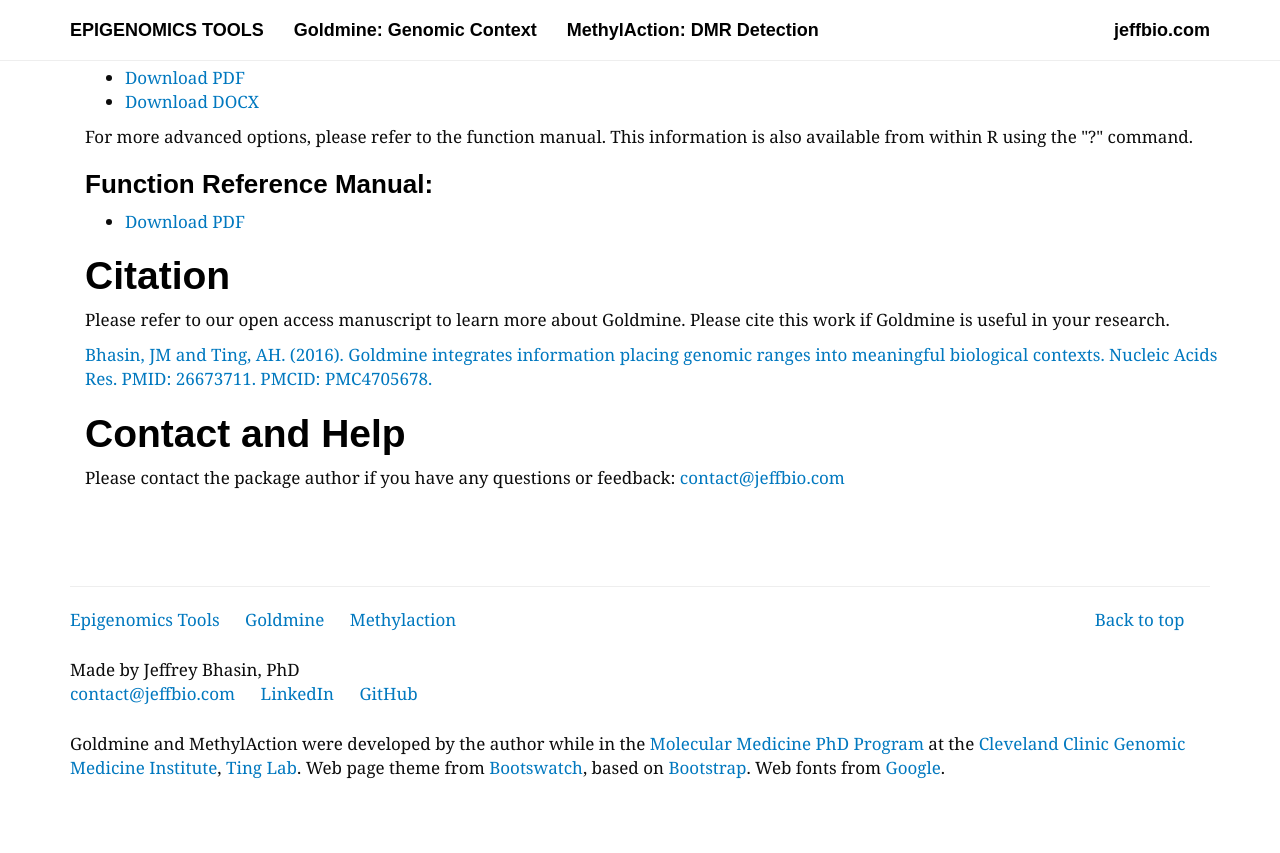
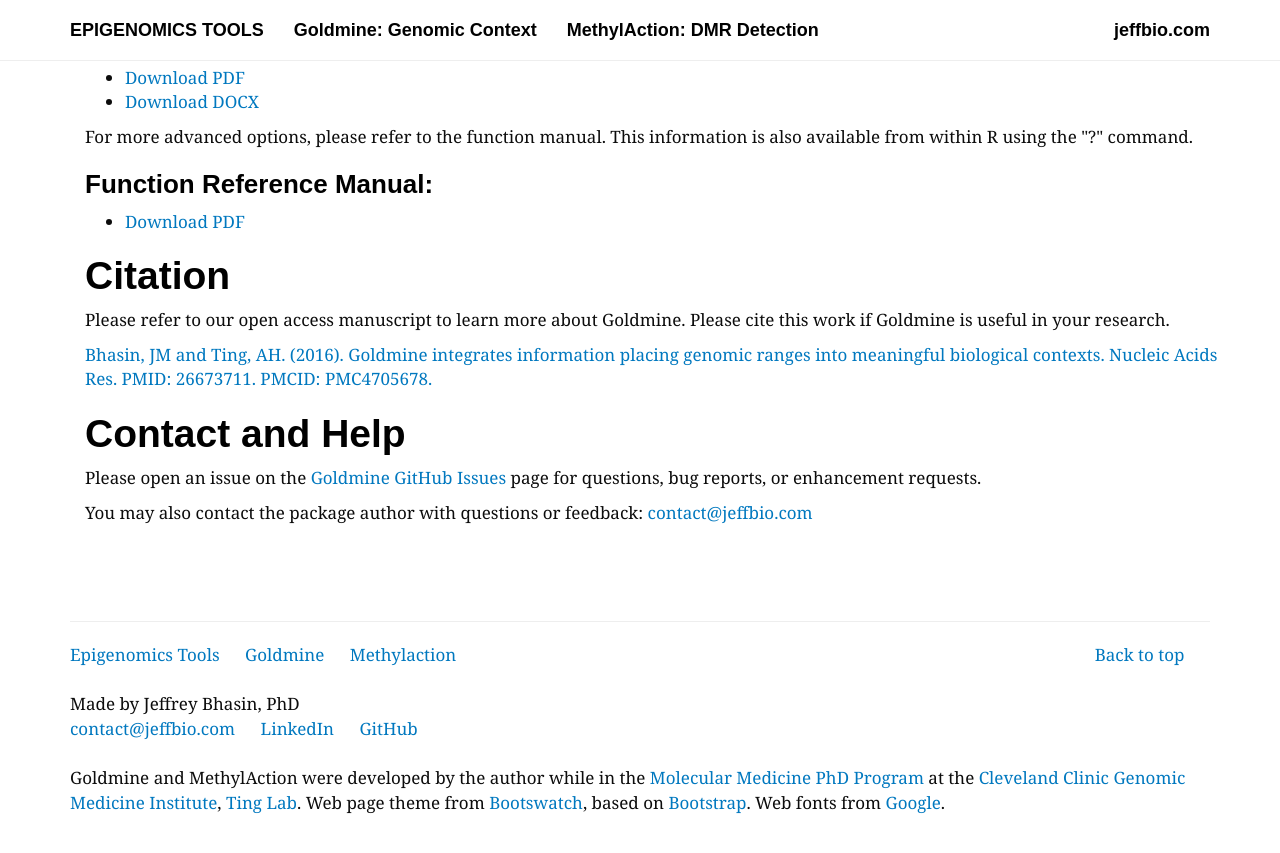
Before and after one commit to jeffbhasin/jeffbhasin.github.io, a Jekyll site: the page built from goldmine/index.html, in a window 1280 px wide and 900 px high, scrolled down 859 px. Shown: the top 853 px of the window. Built offline with Jekyll 4.4.1, drawn with Linux system fonts in a browser that asks for light colours; nearby versions of some CDN libraries; some web fonts are replaced.

Commit message:
Add link to issues tracker for each project

```diff
--- a/goldmine/index.html
+++ b/goldmine/index.html
@@ -47,6 +47,7 @@ title: "Goldmine: Integrating information to place epigenome-wide results into b
     <p><a href="http://www.ncbi.nlm.nih.gov/pubmed/27257071">Bhasin, JM and Ting, AH. (2016). Goldmine integrates information placing genomic ranges into meaningful biological contexts. Nucleic Acids Res. PMID: 26673711. PMCID: PMC4705678.</a></p>
 
     <h1>Contact and Help</h1>
-    <p>Please contact the package author if you have any questions or feedback: <script type="text/javascript">eval(unescape("%70%73%75%77%67%34%39%3d%5b%27%25%36%33%25%36%66%25%36%65%25%37%34%25%36%31%25%36%33%25%37%34%27%2c%5b%27%25%36%33%25%36%66%25%36%64%27%2c%27%25%36%61%25%36%35%25%36%36%25%36%36%25%36%32%25%36%39%25%36%66%27%5d%2e%72%65%76%65%72%73%65%28%29%2e%6a%6f%69%6e%28%27%2e%27%29%5d%2e%6a%6f%69%6e%28%27%40%27%29%3b%71%62%75%75%74%31%35%3d%75%6e%65%73%63%61%70%65%28%70%73%75%77%67%34%39%29%3b%64%6f%63%75%6d%65%6e%74%2e%77%72%69%74%65%28%71%62%75%75%74%31%35%2e%6c%69%6e%6b%28%27%6d%61%69%27%2b%27%6c%74%6f%3a%27%2b%70%73%75%77%67%34%39%29%29%3b"));</script></p>
+    <p>Please open an issue on the <a href="https://github.com/jeffbhasin/goldmine/issues">Goldmine GitHub Issues</a> page for questions, bug reports, or enhancement requests.</p>
+    <p>You may also contact the package author with questions or feedback: <script type="text/javascript">eval(unescape("%70%73%75%77%67%34%39%3d%5b%27%25%36%33%25%36%66%25%36%65%25%37%34%25%36%31%25%36%33%25%37%34%27%2c%5b%27%25%36%33%25%36%66%25%36%64%27%2c%27%25%36%61%25%36%35%25%36%36%25%36%36%25%36%32%25%36%39%25%36%66%27%5d%2e%72%65%76%65%72%73%65%28%29%2e%6a%6f%69%6e%28%27%2e%27%29%5d%2e%6a%6f%69%6e%28%27%40%27%29%3b%71%62%75%75%74%31%35%3d%75%6e%65%73%63%61%70%65%28%70%73%75%77%67%34%39%29%3b%64%6f%63%75%6d%65%6e%74%2e%77%72%69%74%65%28%71%62%75%75%74%31%35%2e%6c%69%6e%6b%28%27%6d%61%69%27%2b%27%6c%74%6f%3a%27%2b%70%73%75%77%67%34%39%29%29%3b"));</script></p>
 
     </div>
--- a/methylaction/index.html
+++ b/methylaction/index.html
@@ -54,6 +54,8 @@ title: "MethylAction: Detecting differentially methylated regions (DMRs) that di
     <p><a href="http://www.ncbi.nlm.nih.gov/pubmed/26673711">Bhasin, JM, Hu, B, and Ting, AH. (2016). MethylAction: detecting differentially methylated regions that distinguish biological subtypes. Nucleic Acids Res. 44, 106-116. PMID: 26673711. PMCID: PMC4705678.</a></p>
 
     <h1>Contact and Help</h1>
-    <p>Please contact the package author if you have any questions or feedback: <script type="text/javascript">eval(unescape("%70%73%75%77%67%34%39%3d%5b%27%25%36%33%25%36%66%25%36%65%25%37%34%25%36%31%25%36%33%25%37%34%27%2c%5b%27%25%36%33%25%36%66%25%36%64%27%2c%27%25%36%61%25%36%35%25%36%36%25%36%36%25%36%32%25%36%39%25%36%66%27%5d%2e%72%65%76%65%72%73%65%28%29%2e%6a%6f%69%6e%28%27%2e%27%29%5d%2e%6a%6f%69%6e%28%27%40%27%29%3b%71%62%75%75%74%31%35%3d%75%6e%65%73%63%61%70%65%28%70%73%75%77%67%34%39%29%3b%64%6f%63%75%6d%65%6e%74%2e%77%72%69%74%65%28%71%62%75%75%74%31%35%2e%6c%69%6e%6b%28%27%6d%61%69%27%2b%27%6c%74%6f%3a%27%2b%70%73%75%77%67%34%39%29%29%3b"));</script></p>
+
+    <p>Please open an issue on the <a href="https://github.com/jeffbhasin/methylaction/issues">MethylAction GitHub Issues</a> page for questions, bug reports, or enhancement requests.</p>
+    <p>You may also contact the package author with questions or feedback: <script type="text/javascript">eval(unescape("%70%73%75%77%67%34%39%3d%5b%27%25%36%33%25%36%66%25%36%65%25%37%34%25%36%31%25%36%33%25%37%34%27%2c%5b%27%25%36%33%25%36%66%25%36%64%27%2c%27%25%36%61%25%36%35%25%36%36%25%36%36%25%36%32%25%36%39%25%36%66%27%5d%2e%72%65%76%65%72%73%65%28%29%2e%6a%6f%69%6e%28%27%2e%27%29%5d%2e%6a%6f%69%6e%28%27%40%27%29%3b%71%62%75%75%74%31%35%3d%75%6e%65%73%63%61%70%65%28%70%73%75%77%67%34%39%29%3b%64%6f%63%75%6d%65%6e%74%2e%77%72%69%74%65%28%71%62%75%75%74%31%35%2e%6c%69%6e%6b%28%27%6d%61%69%27%2b%27%6c%74%6f%3a%27%2b%70%73%75%77%67%34%39%29%29%3b"));</script></p>
 
     </div>
```
